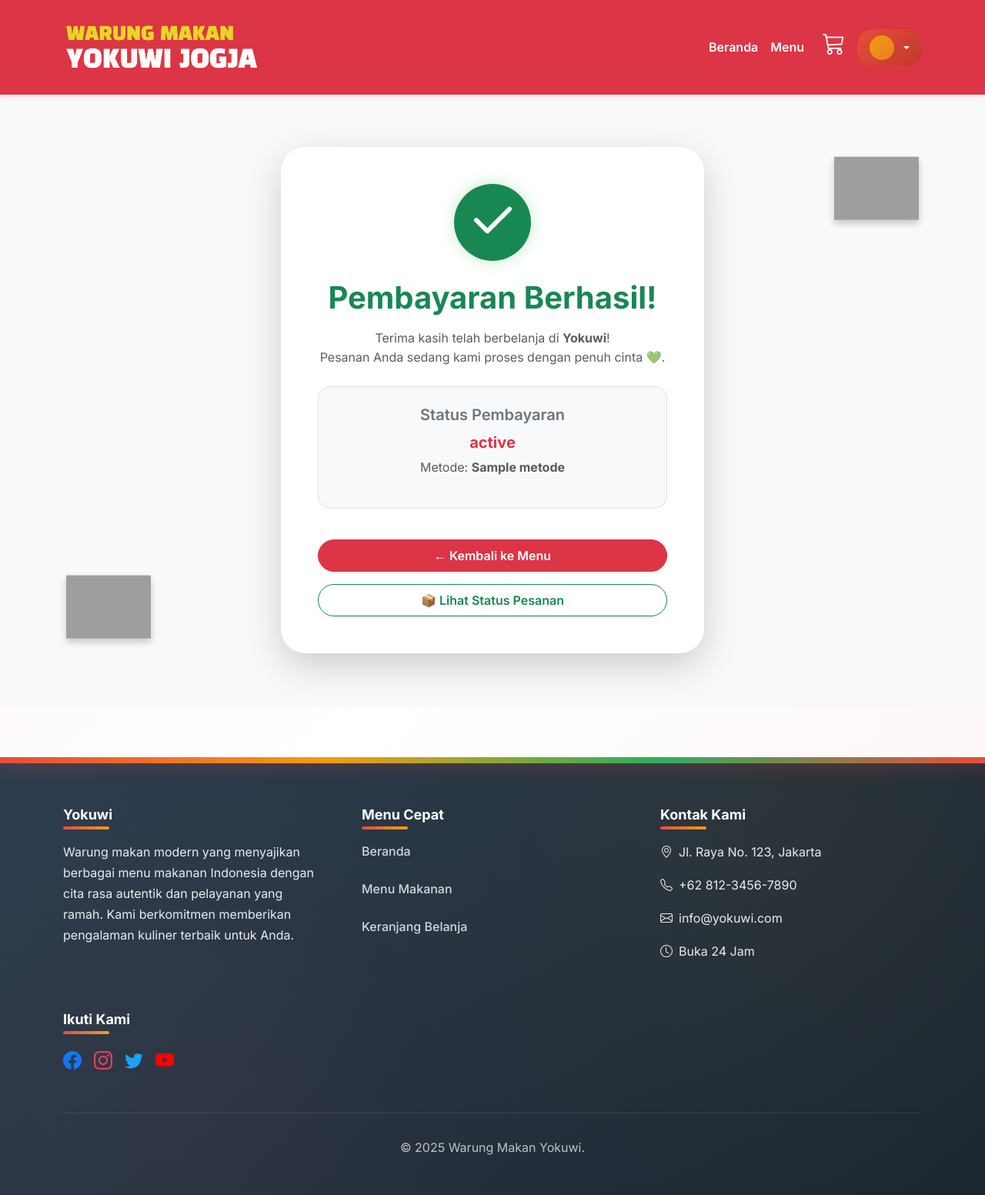
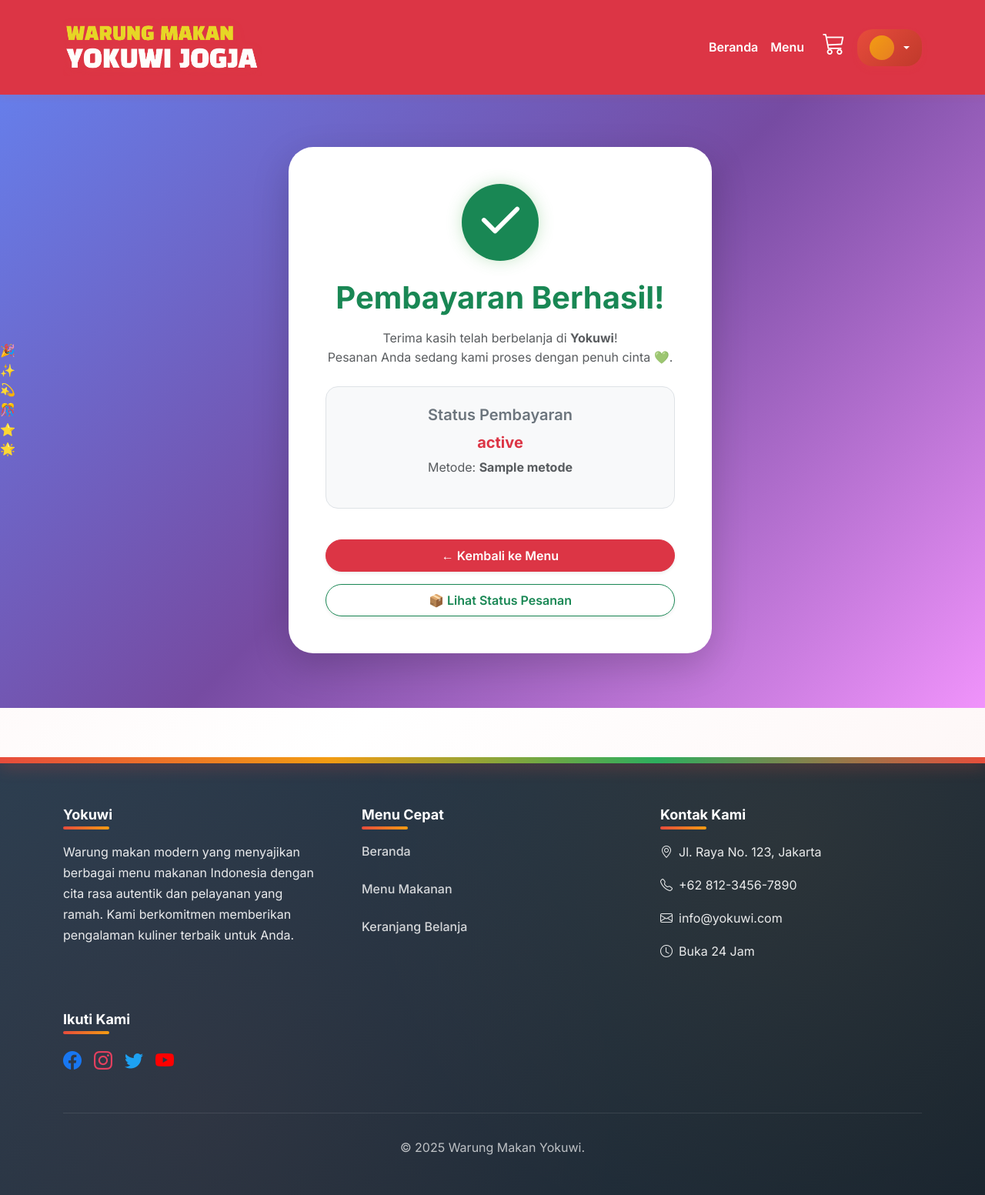
Before and after one commit to ProyekInformatika-Warung-Makan-Yokuwi/Project-Informatics, a CodeIgniter 4 app: the page made by app/Views/success.php in a window 1280 px wide. Shown: the whole page at 77% size. Run offline with PHP 8.4 and a stand-in for CodeIgniter, Linux system fonts and the light colour scheme; the template is opened without the code that fills it: most values are stand-ins (such as "Sample title", 1, 10 or a date in 2020); data that the repository does not hold is empty; some libraries are stand-ins or nearby versions; grey boxes are pictures that could not be loaded.

Commit message:
tampilan

```diff
--- a/app/Views/success.php
+++ b/app/Views/success.php
@@ -1,25 +1,25 @@
 <?= $this->extend('layouts/layout_modern') ?>
 <?= $this->section('content') ?>
 
-<section class="min-vh-100 d-flex align-items-center justify-content-center bg-light py-5 position-relative overflow-hidden">
+<section class="min-vh-100 d-flex align-items-center justify-content-center py-5 position-relative overflow-hidden" style="background: linear-gradient(135deg, #667eea 0%, #764ba2 50%, #f093fb 100%);">
+  <!-- Animated background particles -->
+  <div class="particles">
+    <div class="particle particle1">🎉</div>
+    <div class="particle particle2">✨</div>
+    <div class="particle particle3">💫</div>
+    <div class="particle particle4">🎊</div>
+    <div class="particle particle5">⭐</div>
+    <div class="particle particle6">🌟</div>
+  </div>
   <div class="container text-center position-relative">
-
-    <!-- 🐶 Dog stickers -->
-    <div class="dog-left position-absolute bottom-0 start-0 p-3">
-      <img src="<?= base_url('images/dog_left.gif') ?>" class="dog-sticker-left" alt="Dog Sticker Left">
-    </div>
-
-    <div class="dog-right position-absolute top-0 end-0 p-3">
-      <img src="<?= base_url('images/dog_right.gif') ?>" class="dog-sticker-right" alt="Dog Sticker Right">
-    </div>
 
     <!-- 🎁 Main card -->
     <div class="card border-0 shadow-lg p-5 rounded-5 mx-auto bg-white"
          style="max-width: 550px; z-index: 5; animation: fadeInUp 0.8s ease-out;">
 
-      <!-- ✅ Static checkmark icon -->
+      <!-- ✅ Animated success icon -->
       <div class="success-icon mb-4 mx-auto">
-        <div class="circle bg-success d-flex align-items-center justify-content-center">
+        <div class="circle bg-success d-flex align-items-center justify-content-center pulse-glow">
           <svg xmlns="http://www.w3.org/2000/svg" width="70" height="70" fill="white" viewBox="0 0 24 24">
             <path d="M20.285 6.709a1 1 0 0 0-1.414-1.418l-9.192 9.193-4.243-4.243a1 1 0 0 0-1.414 1.414l5 5a1 1 0 0 0 1.414 0l9.849-9.846z"/>
           </svg>
```
Also changed, not shown: TODO.md (+8 -11 lines), app/Views/payment.php (+12 -2 lines).
